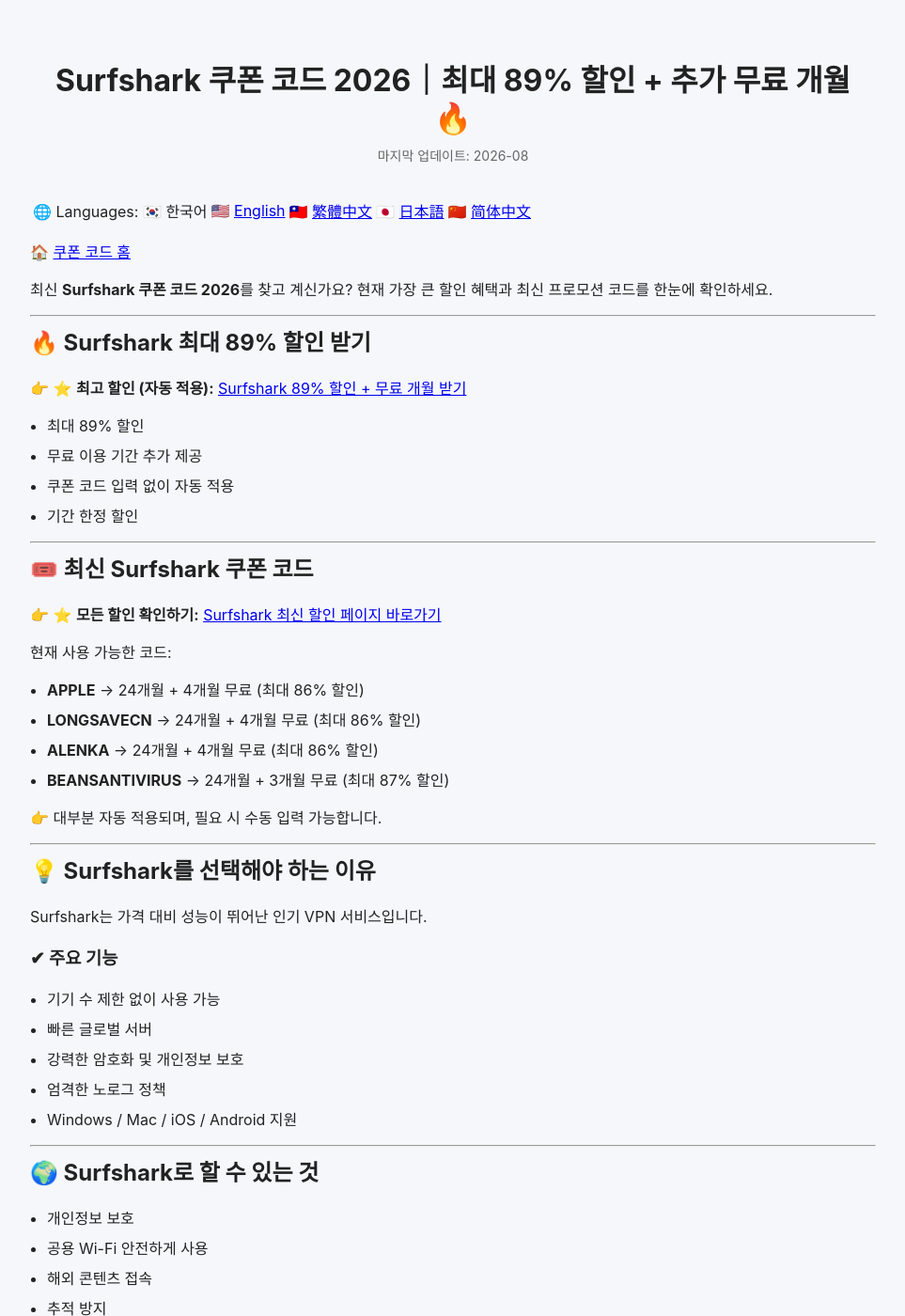
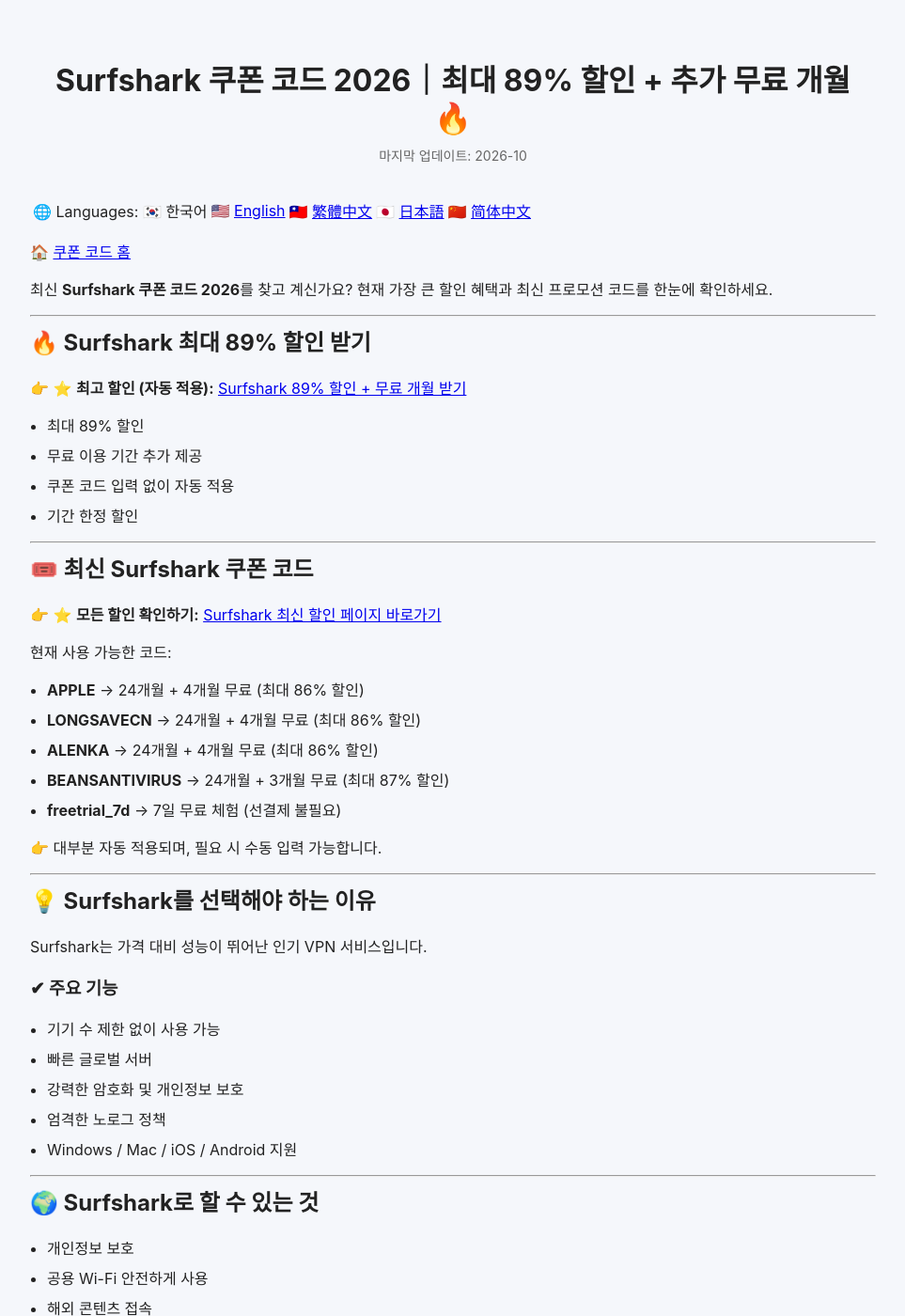
Before and after one commit to BestCouponCodes/best-coupon-codes, a Jekyll site: the page built from surfshark-coupon-code-ko.md, in a window 1280 px wide and 1400 px high. Shown: the whole window at 94% size, without its empty margins (158-1121 px from the left). Built offline with Jekyll 4.4.1, drawn with Linux system fonts in a browser that asks for light colours.

Commit message:
Update coupon codes and last modified date
Updated last modified date and added a new coupon code for a 7-day free trial.

```diff
--- a/surfshark-coupon-code-ko.md
+++ b/surfshark-coupon-code-ko.md
@@ -3,7 +3,7 @@ layout: default
 title: Surfshark 쿠폰 코드 2026｜최대 89% 할인 + 추가 무료 개월🔥
 description: "2026년 최신 Surfshark 쿠폰 코드와 할인 정보를 제공합니다. 사용 가능한 VPN 할인 코드와 프로모션을 확인하세요."
 lang: ko
-last_modified_at: 2026-08-11
+last_modified_at: 2026-10-01
 ---
 
 🌐 Languages: 🇰🇷 한국어 | 🇺🇸 [English]({{ site.baseurl }}/surfshark-coupon-code/) | 🇹🇼 [繁體中文]({{ site.baseurl }}/surfshark-coupon-code-zh/) | 🇯🇵 [日本語]({{ site.baseurl }}/surfshark-coupon-code-ja/) | 🇨🇳 [简体中文]({{ site.baseurl }}/surfshark-coupon-code-cn/)
@@ -34,10 +34,11 @@ last_modified_at: 2026-08-11
 
 현재 사용 가능한 코드:
 
-* **APPLE** → 24개월 + 4개월 무료 (최대 86% 할인)
-* **LONGSAVECN** → 24개월 + 4개월 무료 (최대 86% 할인)
-* **ALENKA** → 24개월 + 4개월 무료 (최대 86% 할인)
-* **BEANSANTIVIRUS** → 24개월 + 3개월 무료 (최대 87% 할인)
+- **APPLE** → 24개월 + 4개월 무료 (최대 86% 할인)
+- **LONGSAVECN** → 24개월 + 4개월 무료 (최대 86% 할인)
+- **ALENKA** → 24개월 + 4개월 무료 (최대 86% 할인)
+- **BEANSANTIVIRUS** → 24개월 + 3개월 무료 (최대 87% 할인)
+- **freetrial_7d** → 7일 무료 체험 (선결제 불필요)
 
 👉 대부분 자동 적용되며, 필요 시 수동 입력 가능합니다.
 
```
